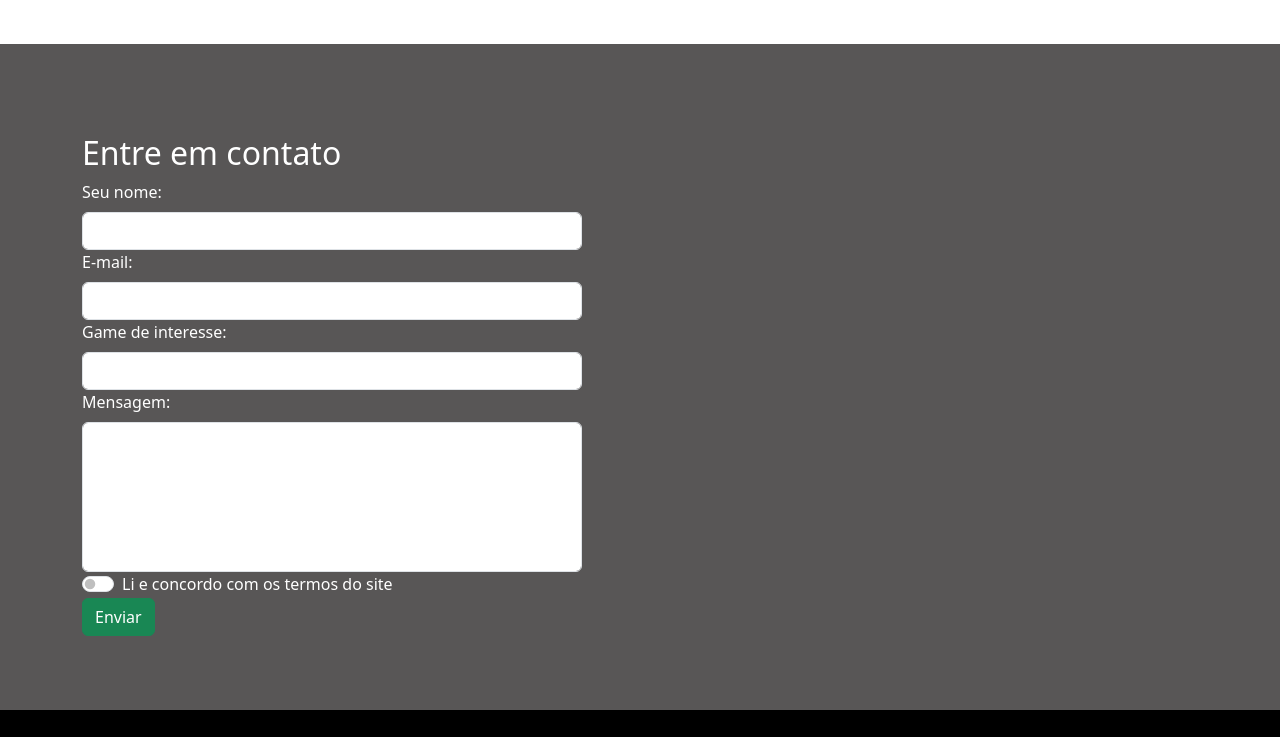
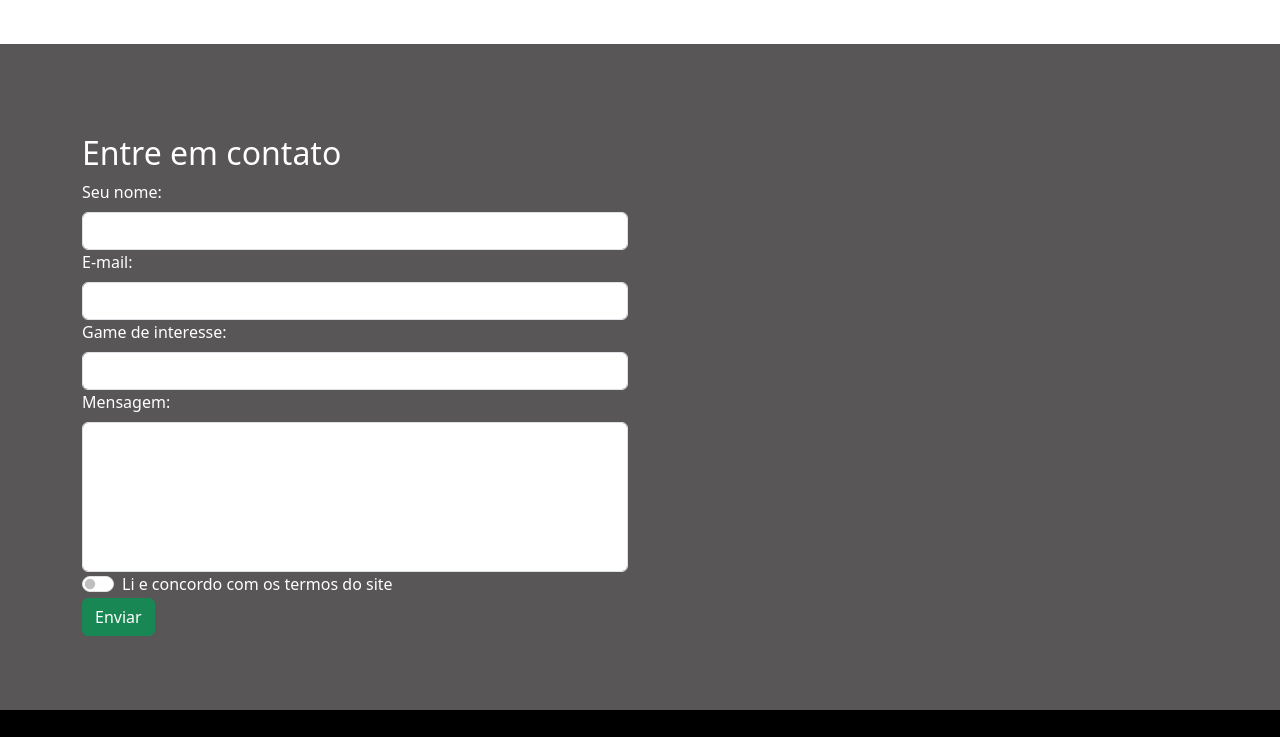
Before and after one commit to NickZI-Dev/Projeto-Soulshop, a plain HTML site: page index.html in a window 1280 px wide. Shown: the part 3091-3828 px from the top of the page. Drawn offline with nearby package versions, Linux system fonts and the light colour scheme.

Commit message:
fix:formulário-tela-sm

```diff
--- a/index.html
+++ b/index.html
@@ -366,7 +366,7 @@
 
               <h2>Entre em contato</h2>
 
-              <form>
+              <form class="w-100">
 
                 <label class="form-label" for="nome">Seu nome:</label>
                 <input class="form-control" type="text" id="nome">
--- a/style.css
+++ b/style.css
@@ -126,3 +126,7 @@ button a {
   text-decoration: none;
   color: #fff;
 }
+
+form {
+  max-width: 100%;
+}
```
